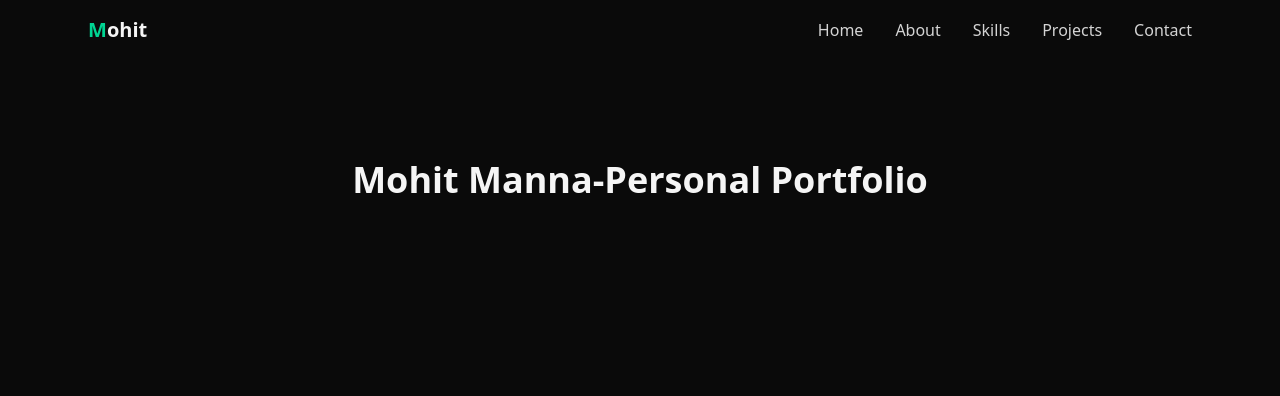
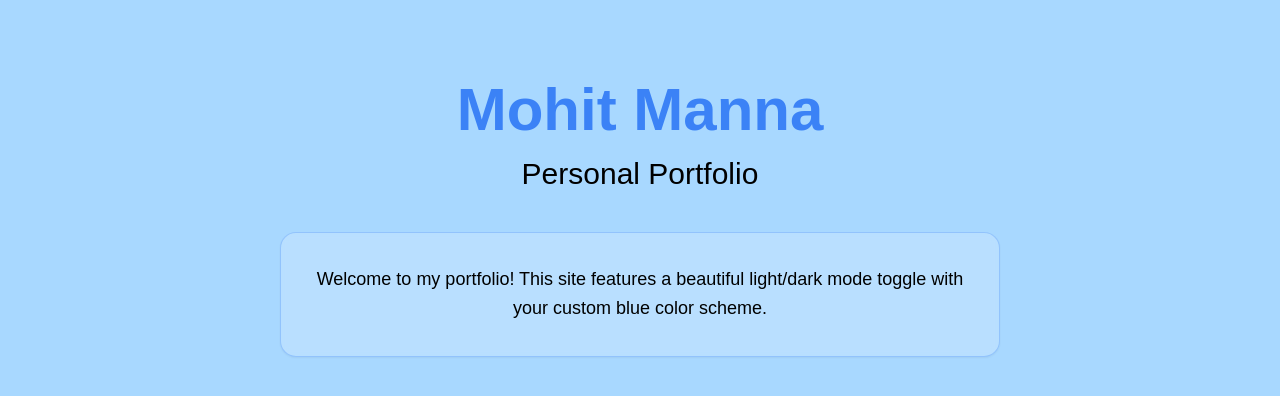
Before and after one commit to MohitManna-2006/personal-portfolio, a React (Vite) app: page / in a window 1280 px wide. Shown: the top 396 px of the page. Built offline with nearby package versions, Linux system fonts and the light colour scheme.

Commit message:
Navigation bar setup

```diff
--- a/index.html
+++ b/index.html
@@ -3,9 +3,32 @@
   <head>
     <meta charset="UTF-8" />
     <meta name="viewport" content="width=device-width, initial-scale=1.0" />
-    <title>Mohit Manna -Personal Portfolio</title>
+    <title>Mohit Manna - Personal Portfolio</title>
+
+    <!--I am importing tailwind CSS here:-->
+    <script src="https://cdn.tailwindcss.com"></script>
+
+      <!-- Step 2: Tailwind Config Script -->
+    <script>
+      tailwind.config = {
+        theme: {
+          extend: {
+            colors: {
+              lightBlue: '#a8d8ff',     // light mode background
+              lightAccent: '#3b82f6',   // light mode accent
+              darkBlue: '#0a192f',       // dark mode background
+              darkAccent: '#1e40af',     // dark mode accent
+              accent: '#3b82f6',        // primary accent
+              textLight: '#1e293b',      // light mode text
+              textDark: '#f1f5f9'       // dark mode text
+            }
+          }
+        },
+        darkMode: 'class', // enables dark mode via class
+      }
+    </script>
   </head>
-  <body>
+  <body class="bg-gradient-to-br from-lightBlue to-white dark:from-darkBlue dark:to-blue-900 transition-all duration-700">
     <div id="root"></div>
     <script type="module" src="/src/main.tsx"></script>
   </body>
--- a/src/App.tsx
+++ b/src/App.tsx
@@ -1,16 +1,43 @@
-import Navigation from "./components/Navigation";
+import { useState, useEffect } from 'react';
 
 export default function App() {
+  const [isDark, setIsDark] = useState(false);
+
+  useEffect(() => {
+    // Check for saved theme preference or default to light mode
+    const savedTheme = localStorage.getItem('theme');
+    const prefersDark = window.matchMedia('(prefers-color-scheme: dark)').matches;
+
+    if (savedTheme === 'dark' || (!savedTheme && prefersDark)) {
+      setIsDark(true);
+      document.documentElement.classList.add('dark');
+    }
+  }, []);
+
+  const toggleTheme = () => {
+    setIsDark(!isDark);
+    if (!isDark) {
+      document.documentElement.classList.add('dark');
+      localStorage.setItem('theme', 'dark');
+    } else {
+      document.documentElement.classList.remove('dark');
+      localStorage.setItem('theme', 'light');
+    }
+  };
+
   return (
-    <div className="min-h-screen bg-neutral-950 text-neutral-100 antialiased">
-      <Navigation />
-      <main className="pt-20">
-        <div className="max-w-6xl mx-auto px-6 py-20">
-          <h1 className="text-4xl font-bold text-center">
-            Mohit Manna-Personal Portfolio
-          </h1>
+    <div className="min-h-screen bg-lightBlue dark:bg-darkBlue text:textLight dark:text-textDark transition-colors duration-500">
+      <div className = "max-w-3xl mx-auto px-6 py-20 text-center">
+        <h1 className = "text-6xl font-bold mb-4 text-accent">Mohit Manna</h1>
+        <p className = "text-3xl mb-10 opacity-100">Personal Portfolio</p>
+        <div className = "bg-white/20 dark:bg-black/20 backdrop-blur-sm border border-accent/30 rounded-2xl p-8 md: p-10 shadow-sm">
+          <p className="text-lg leading-relaxed">
+          Welcome to my portfolio! This site features a beautiful light/dark mode
+          toggle with your custom blue color scheme.
+          </p>
         </div>
-      </main>
+      </div>
+
     </div>
   );
 }
--- a/src/components/Navigation.tsx
+++ /dev/null
@@ -1,76 +0,0 @@
-import { useState, useEffect } from 'react';
-
-export default function Navigation() {
-  const [isScrolled, setIsScrolled] = useState(false);
-
-  useEffect(() => {
-    const handleScroll = () => {
-      setIsScrolled(window.scrollY > 50);
-    };
-
-    window.addEventListener('scroll', handleScroll);
-    return () => window.removeEventListener('scroll', handleScroll);
-  }, []);
-
-  const scrollToSection = (sectionId: string) => {
-    const element = document.getElementById(sectionId);
-    if (element) {
-      element.scrollIntoView({ behavior: 'smooth' });
-    }
-  };
-
-  return (
-    <nav className={`fixed top-0 left-0 right-0 z-50 transition-all duration-300 ${
-      isScrolled
-        ? 'bg-neutral-950/80 backdrop-blur-md border-b border-white/10'
-        : 'bg-transparent'
-    }`}>
-      <div className="mx-auto max-w-6xl px-6">
-        <div className="flex items-center justify-between py-4">
-          <div className="text-xl font-bold">
-            <span className="text-emerald-400">M</span>ohit
-          </div>
-
-          <div className="hidden md:flex items-center space-x-8">
-            <button
-              onClick={() => scrollToSection('hero')}
-              className="text-neutral-300 hover:text-white transition-colors"
-            >
-              Home
-            </button>
-            <button
-              onClick={() => scrollToSection('about')}
-              className="text-neutral-300 hover:text-white transition-colors"
-            >
-              About
-            </button>
-            <button
-              onClick={() => scrollToSection('skills')}
-              className="text-neutral-300 hover:text-white transition-colors"
-            >
-              Skills
-            </button>
-            <button
-              onClick={() => scrollToSection('projects')}
-              className="text-neutral-300 hover:text-white transition-colors"
-            >
-              Projects
-            </button>
-            <button
-              onClick={() => scrollToSection('contact')}
-              className="text-neutral-300 hover:text-white transition-colors"
-            >
-              Contact
-            </button>
-          </div>
-
-          <button className="md:hidden text-neutral-300 hover:text-white">
-            <svg className="w-6 h-6" fill="none" stroke="currentColor" viewBox="0 0 24 24">
-              <path strokeLinecap="round" strokeLinejoin="round" strokeWidth={2} d="M4 6h16M4 12h16M4 18h16" />
-            </svg>
-          </button>
-        </div>
-      </div>
-    </nav>
-  );
-}
--- a/src/index.css
+++ b/src/index.css
@@ -1,6 +1,5 @@
-@import 'tailwindcss';
-
-/* Smooth scrolling */
-html {
-  scroll-behavior: smooth;
+body {
+  margin: 0;
+  padding: 0;
+  font-family: Arial, sans-serif;
 }
```
Also changed, not shown: src/assets/navbar.tsx (added).
